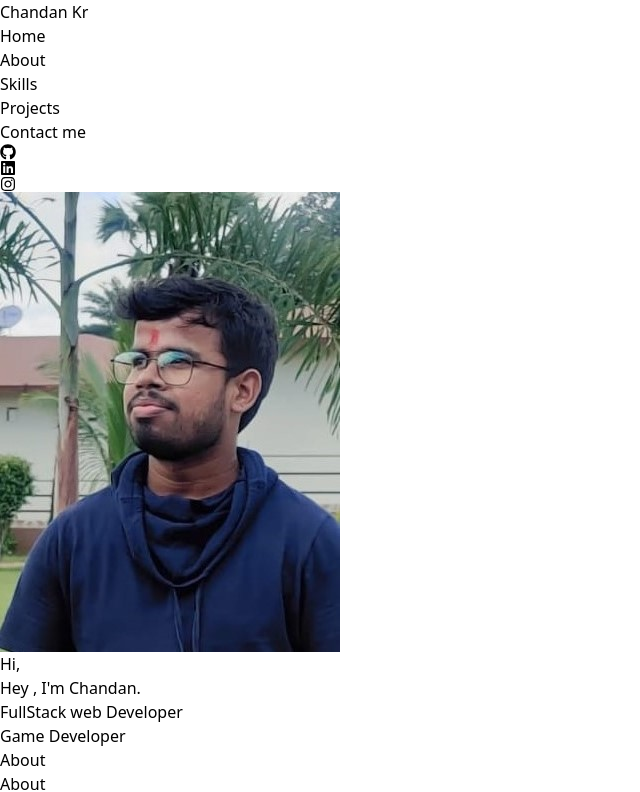
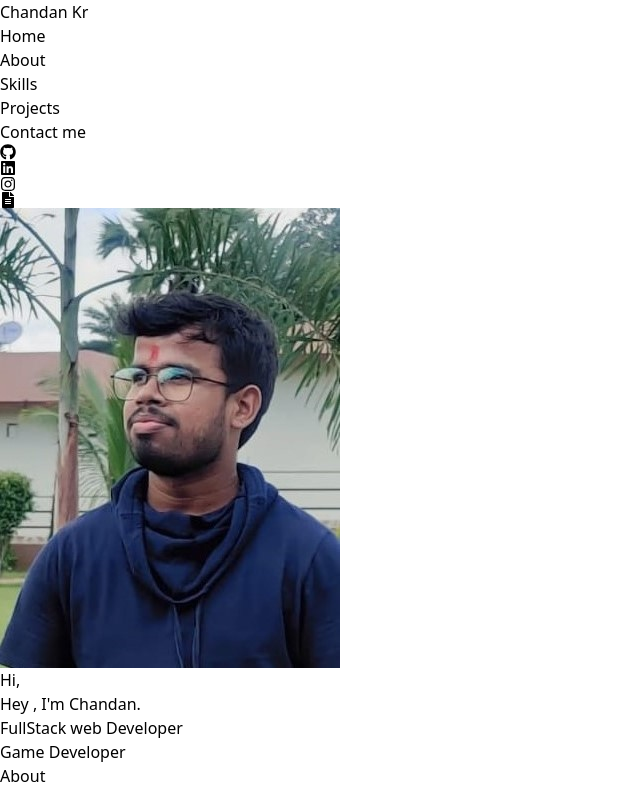
Before and after one commit to Chandan-Kr-dev/MyPortfolio, a React (Vite) app: page / in a window 1280 px wide. Shown: the top 792 px of the page, without its empty margins (0-640 px from the left). Built offline with nearby package versions, Linux system fonts and the light colour scheme.

Commit message:
Added my resume

```diff
--- a/src/Components/Hero/Hero.jsx
+++ b/src/Components/Hero/Hero.jsx
@@ -6,6 +6,7 @@ import { Link } from "react-scroll";
 import { FaGithub } from "react-icons/fa";
 import { FaInstagram } from "react-icons/fa";
 import { FaLinkedin } from "react-icons/fa";
+import { FaFileAlt } from "react-icons/fa";
 
 
 function Hero() {
@@ -14,7 +15,9 @@ function Hero() {
 
 
   return (
+
     <div className=" h-96">
+
       <motion.aside
         initial={{y:10 ,opacity:0}}
         animate={{y:0 ,opacity:1}}
@@ -49,6 +52,17 @@ function Hero() {
         >
           <FaInstagram />
         </motion.a>
+        <motion.a
+        whileHover={{scale:1.5 ,color:"green"}}
+        whileTap={{scale:0 }}
+          target="_blank"
+          className="invert md:text-4xl  m-2"
+          href="https://drive.google.com/file/d/1tHjpXT5KBB3swPLrq0Vvo_BsatlA04r2/view?usp=drive_link"
+        >
+         <FaFileAlt />
+
+        </motion.a>
+
       </motion.aside>
       <div className=" w-4/5 mx-auto mt-60 grid grid-cols-1  md:flex justify-center items-center md:gap-28">
         <motion.img
```
